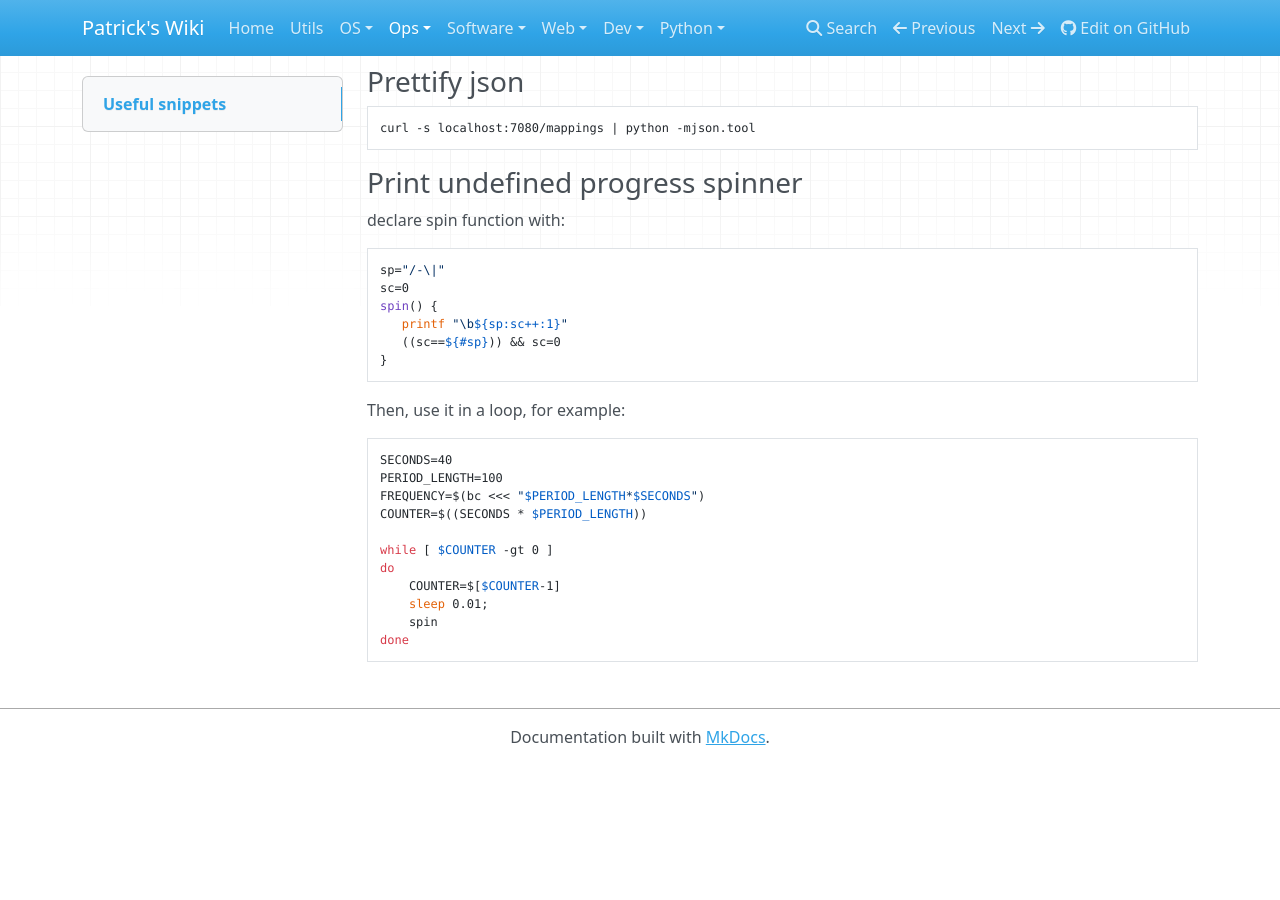
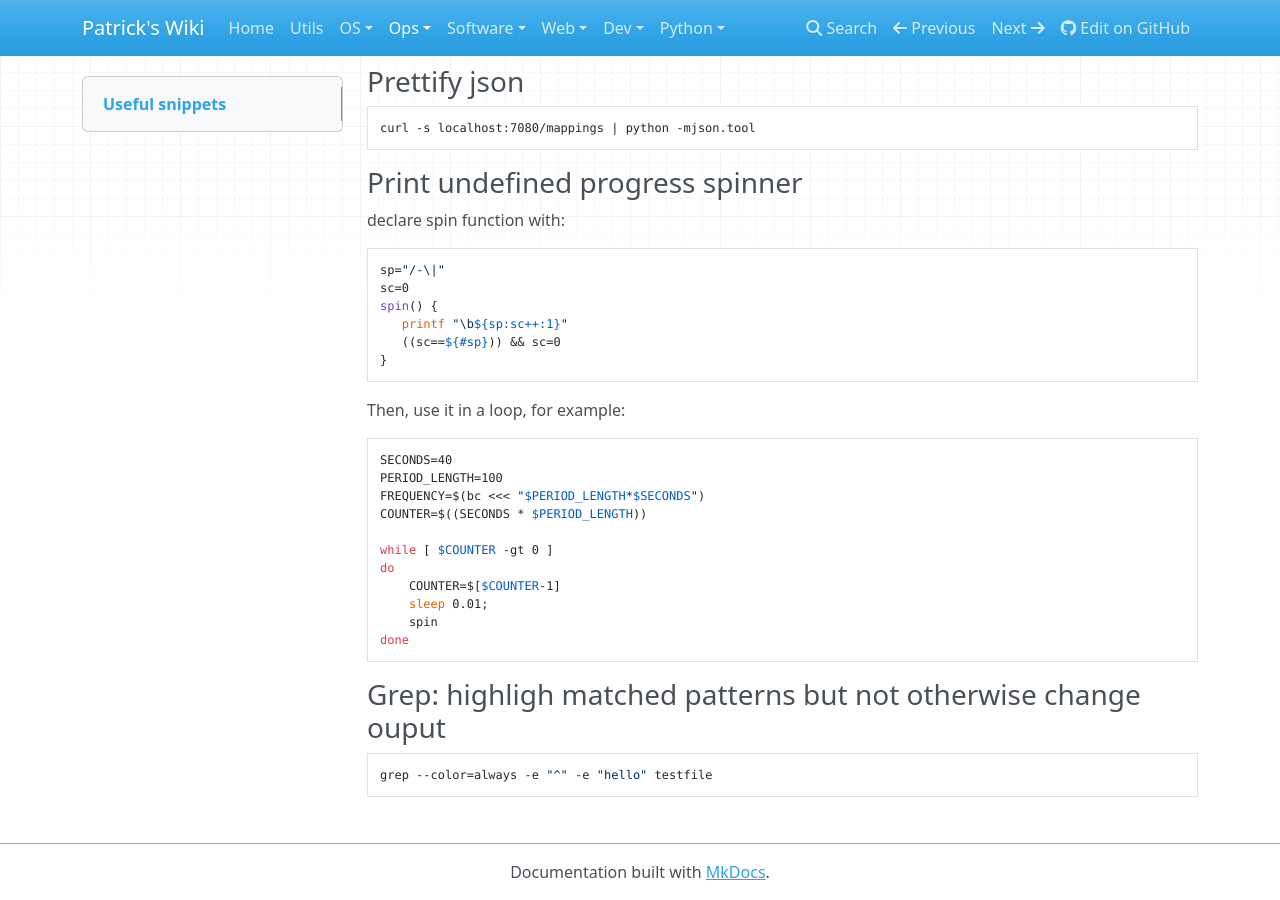
Before and after one commit to patsancu/wiki, an MkDocs documentation site: the page built from docs/Ops/Shell/Shell.md, in a window 1280 px wide and 900 px high, scrolled down 9797 px. Built offline with MkDocs 1.6.1, drawn with Linux system fonts in a browser that asks for light colours; nearby versions of some CDN libraries; before the commit the page ends 10562 px from its top, so only the background shows below that.

Commit message:
grep highlight but don't leave out lines

````diff
--- a/docs/Ops/Shell/Shell.md
+++ b/docs/Ops/Shell/Shell.md
@@ -477,3 +477,8 @@ do
     spin
 done
 ```
+
+### Grep: highligh matched patterns but not otherwise change ouput
+```sh
+grep --color=always -e "^" -e "hello" testfile
+```
````
